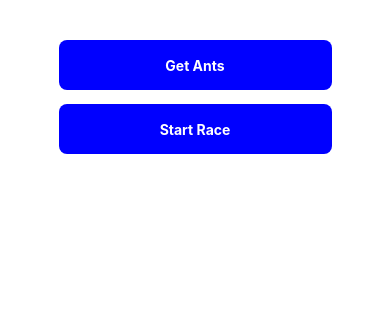
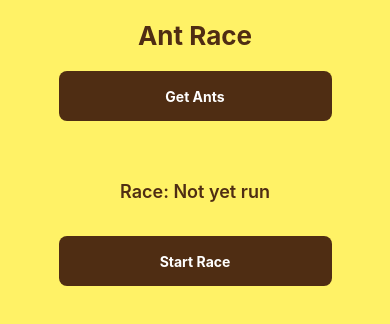
Before and after one commit to ArkinSur/ant-race, a React Native app: screen / in a window 390 px wide. Shown: the top 324 px of the page. Built offline with nearby package versions, Linux system fonts and the light colour scheme.

Commit message:
Customize main page layout

```diff
--- a/src/pages/MainPage/index.tsx
+++ b/src/pages/MainPage/index.tsx
@@ -8,12 +8,15 @@ import {
   CardsContainer,
   Container,
   LoadingContainer,
+  RaceText,
+  Title,
 } from './styles';
 import { type Ant } from './types';
 
 export default function MainPage() {
   const [loadingAnts, setLoadingAnts] = useState(false);
   const [ants, setAnts] = useState<Ant[]>([]);
+  const [raceState, setRaceState] = useState('Not yet run');
 
   const getAnts = useCallback(async () => {
     try {
@@ -37,9 +40,20 @@ export default function MainPage() {
     <>
       <SafeAreaView />
       <Container>
+        <Title>Ant Race</Title>
+
+        <Button
+          onPress={() => {
+            getAnts();
+          }}
+          activeOpacity={0.6}
+        >
+          <ButtonText>Get Ants</ButtonText>
+        </Button>
+
         {loadingAnts ? (
           <LoadingContainer>
-            <ActivityIndicator size="large" color="blue" />
+            <ActivityIndicator size="large" color="#4f2d13" />
           </LoadingContainer>
         ) : (
           <CardsContainer>
@@ -48,14 +62,7 @@ export default function MainPage() {
             })}
           </CardsContainer>
         )}
-        <Button
-          onPress={() => {
-            getAnts();
-          }}
-          activeOpacity={0.6}
-        >
-          <ButtonText>Get Ants</ButtonText>
-        </Button>
+        <RaceText>Race: {raceState}</RaceText>
         <Button
           onPress={() => {
             // startRace();
--- a/src/pages/MainPage/styles.ts
+++ b/src/pages/MainPage/styles.ts
@@ -6,17 +6,24 @@ export const Container = styled.ScrollView.attrs({
     paddingBottom: 40,
   },
 })`
-  background-color: #fff;
+  background-color: #fff266;
   padding: 20px 0 20px 0;
+`;
+
+export const Title = styled.Text`
+  font-size: 26px;
+  font-weight: bold;
+  color: #4f2d13;
 `;
 
 export const Button = styled.TouchableOpacity`
   height: 50px;
   width: 70%;
   border-radius: 8px;
-  background-color: blue;
+  background-color: #4f2d13;
   justify-content: center;
   align-items: center;
+  margin: 20px 0 20px 0;
 `;
 
 export const ButtonText = styled.Text`
@@ -25,7 +32,7 @@ export const ButtonText = styled.Text`
 `;
 
 export const LoadingContainer = styled.View`
-  height: 100px;
+  height: 120px;
   width: 100%;
   justify-content: center;
   align-items: center;
@@ -36,3 +43,10 @@ export const CardsContainer = styled.View`
   width: 100%;
   margin-bottom: 20px;
 `;
+
+export const RaceText = styled.Text`
+  margin: 20px 0 20px 0;
+  color: #4f2d13;
+  font-weight: 600;
+  font-size: 18px;
+`;
```
